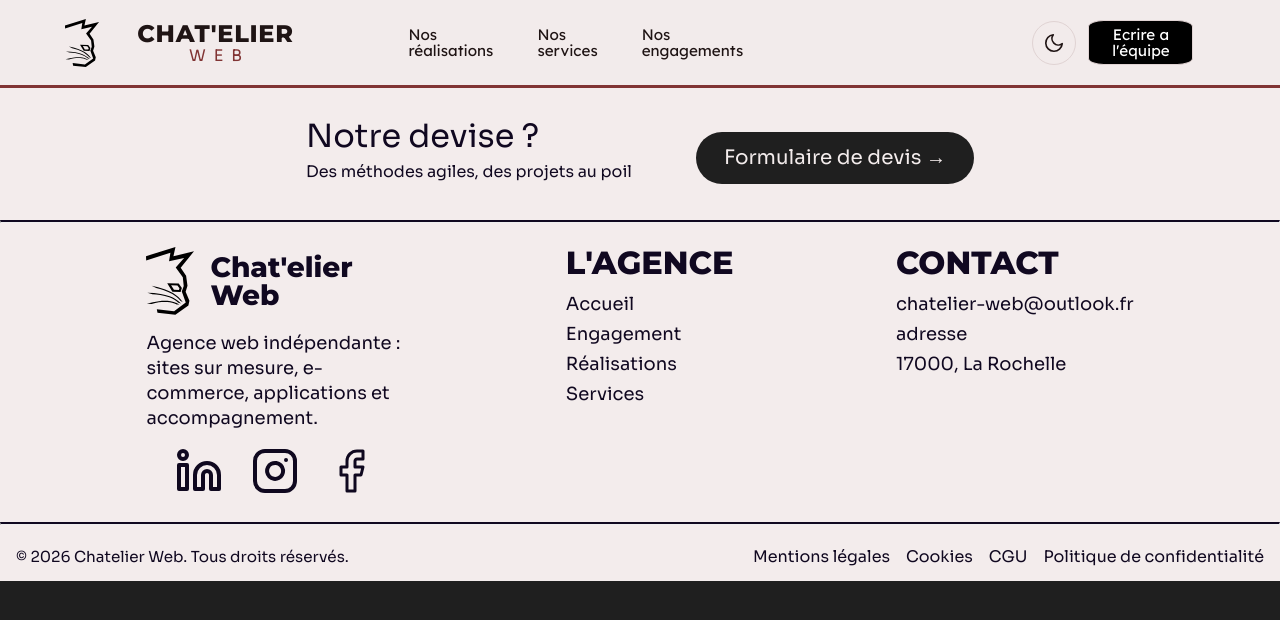
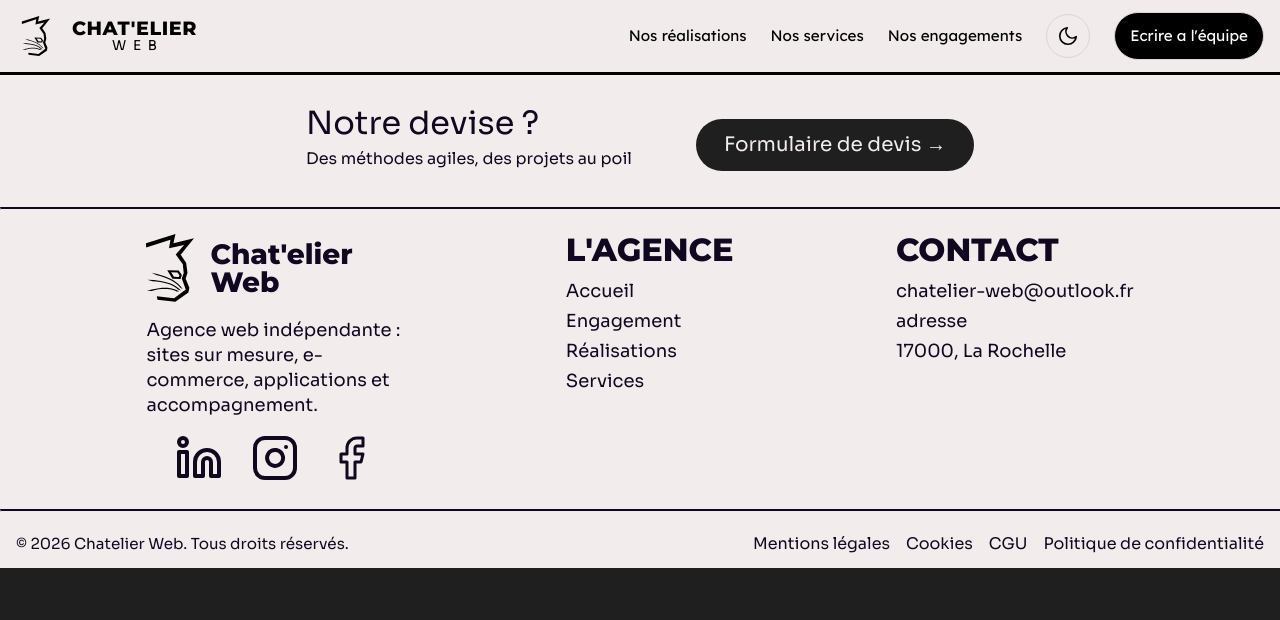
Before and after one commit to Saumons/site-agence-chatelier-web, a PHP site: page /index.php in a window 1280 px wide. Shown: the top 620 px of the page. Run offline with PHP 8.4, Linux system fonts and the light colour scheme; style sheets or scripts are compiled from the project's sources.

Commit message:
fix(header): fix scss

```diff
--- a/scss/abstracts/_variables.scss
+++ b/scss/abstracts/_variables.scss
@@ -127,6 +127,7 @@ $font-lexend: 'Lexend', sans-serif;
 $breakpoints: (
         sm: 576px,
         md: 750px,
+        xmd: 870px,
         lg: 1024px,
         xl: 1280px
 );
--- a/scss/base/_header.scss
+++ b/scss/base/_header.scss
@@ -1,8 +1,5 @@
-*,
-*::before,
-*::after {
-    box-sizing: border-box;
-}
+@use "sass:map";
+@use '../abstracts' as *;
 
 body {
     margin: 0;
@@ -15,9 +12,9 @@ body {
    Toutes les couleurs sont déclarées sur .header : le reste de la page (body, main, footer) n'est pas touché. */
 .header {
     --surface: #F2EBEB;
-    --fg: #1f1414;
-    --accent: #813434;
-    --accent-ink: #ffffff;
+    --fg: #000000;
+    --accent: #000000;
+    --accent-ink: #be0000;
     --line: #e0d3d3;
     --tint: rgba(129, 52, 52, 0.10);
 
@@ -25,21 +22,26 @@ body {
     --font-body: 'Sora', system-ui, sans-serif;
     --font-nav: 'Lexend', system-ui, sans-serif;
 
-    --header-h: 72px;
+
 
     position: relative;
-    z-index: 10;
+    justify-content: space-between;
     display: flex;
+    flex-direction: row;
     align-items: center;
-    gap: 0.75rem;
-    height: var(--header-h);
-    padding-left: max(clamp(16px, 3vw, 40px), env(safe-area-inset-left, 0px));
-    padding-right: max(clamp(16px, 3vw, 40px), env(safe-area-inset-right, 0px));
+    height: 72px;
     background: var(--surface);
     color: var(--fg);
     border-bottom: 3px solid var(--accent);
+    padding: 0 1rem;
+
+    @media (width >= #{map.get($breakpoints, xmd)}) {
+        justify-content: space-between;
+
+    }
 }
 
+/*
 @media (prefers-color-scheme: dark) {
     :root:not([data-theme="light"]) .header {
         --surface: #F2EBEB;
@@ -50,7 +52,8 @@ body {
         --tint: rgba(217, 138, 132, 0.14);
     }
 }
-
+    */
+/*
 :root[data-theme="dark"] .header {
     --surface: #201818;
     --fg: #f4eded;
@@ -59,11 +62,13 @@ body {
     --line: #3a2c2c;
     --tint: rgba(217, 138, 132, 0.14);
 }
+*/
 
 .header__brand {
     display: flex;
+    flex-direction: row;
     align-items: center;
-    gap: 0.75rem;
+    gap: 1rem;
     color: inherit;
     text-decoration: none;
     min-width: 0;
@@ -107,7 +112,7 @@ body {
 
 .header__mode-nuit {
     order: 1;
-    margin-left: auto;
+    margin-left: 1rem;
     flex-shrink: 0;
     display: grid;
     place-items: center;
@@ -120,9 +125,15 @@ body {
     color: var(--fg);
     cursor: pointer;
     transition: background-color 0.2s, color 0.2s, border-color 0.2s;
+
+    @media (width >= #{map.get($breakpoints, xmd)}) {
+        margin-left: 0;
+    }
 }
 
-.header__mode-nuit svg {
+.header__mode-nuit {
+
+    svg {
         width: 22px;
         height: 22px;
         fill: none;
@@ -132,11 +143,16 @@ body {
         stroke-linejoin: round;
     }
 
-.header__mode-nuit:hover {
+    &:hover {
         background: var(--tint);
         color: var(--accent);
         border-color: var(--accent);
     }
+
+
+}
+
+
 
 /* ---------- Navigation ---------- */
 
@@ -146,6 +162,10 @@ nav {
 
 .header__contact {
     visibility: hidden;
+    @media (width >= #{map.get($breakpoints, xmd)}) {
+        visibility: visible;
+        order: 2;
+    }
 }
 
 
@@ -155,6 +175,18 @@ nav {
     height: 1px;
     opacity: 0;
     pointer-events: none;
+    @media (width >= #{map.get($breakpoints, xmd)}) {
+        position: unset;
+    }
+
+}
+
+.header__element-droite {
+    display: flex;
+    flex-direction: row;
+    justify-content: space-between;
+    align-items: center;
+    gap: 1.5rem;
 }
 
 /* Burger */
@@ -168,13 +200,16 @@ nav {
     color: var(--fg);
     cursor: pointer;
     transition: background-color 0.2s;
+
+    @media (width >= #{map.get($breakpoints, xmd)}) {
+        display: none;
     }
 
-.header__burger:hover {
+    &:hover {
         background: var(--tint);
     }
 
-.header__burger span {
+    span {
         position: absolute;
         left: 11px;
         right: 11px;
@@ -182,33 +217,38 @@ nav {
         border-radius: 2px;
         background: currentColor;
         transition: top 0.3s ease, transform 0.3s ease, opacity 0.2s ease;
-}
 
-.header__burger span:nth-child(1) {
+        &:nth-child(1) {
             top: 14px;
         }
 
-.header__burger span:nth-child(2) {
+        &:nth-child(2) {
             top: 21px;
         }
 
-.header__burger span:nth-child(3) {
+        &:nth-child(3) {
             top: 28px;
         }
+    }
 
-#toggle:checked~.header__burger span:nth-child(1) {
+    #toggle:checked~& span:nth-child(1) {
         top: 21px;
         transform: rotate(45deg);
     }
 
-#toggle:checked~.header__burger span:nth-child(2) {
+    #toggle:checked~& span:nth-child(2) {
         opacity: 0;
     }
 
-#toggle:checked~.header__burger span:nth-child(3) {
+    #toggle:checked~& span:nth-child(3) {
         top: 21px;
         transform: rotate(-45deg);
     }
+
+
+}
+
+
 
 #toggle:focus-visible~.header__burger,
 .header__mode-nuit:focus-visible,
@@ -228,7 +268,7 @@ nav {
     display: flex;
     flex-direction: column;
     gap: 2px;
-    padding: 0.5rem max(16px, env(safe-area-inset-right, 0px)) 1rem max(16px, env(safe-area-inset-left, 0px));
+    padding: 0.5rem 16px 1rem 16px;
     background: var(--surface);
     border-bottom: 1px solid var(--line);
     box-shadow: 0 24px 32px -20px rgba(0, 0, 0, 0.35);
@@ -236,19 +276,16 @@ nav {
     visibility: hidden;
     transform: translateY(-8px);
     transition: opacity 0.25s ease, transform 0.25s ease, visibility 0s linear 0.25s;
-}
 
-#toggle:checked~.header__pages {
+
+    #toggle:checked~& {
         opacity: 1;
         visibility: visible;
         transform: none;
         transition-delay: 0s;
     }
 
-.header__pages a {
-    display: flex;
-    align-items: center;
-    justify-content: space-between;
+    a {
         padding: 1rem 0.9rem;
         border-radius: 12px;
         font-family: var(--font-nav);
@@ -256,33 +293,109 @@ nav {
         color: var(--fg);
         text-decoration: none;
         transition: background-color 0.2s, color 0.2s;
-}
 
-.header__pages a::after {
+
+
+        &::after {
             content: "\2192";
             color: var(--accent);
             transition: transform 0.2s;
+            float: right;
         }
 
-.header__pages a:hover {
+        &:hover {
             background: var(--tint);
             color: var(--accent);
         }
 
-.header__pages a:hover::after {
+        &:hover::after {
             transform: translateX(4px);
         }
 
-.header__pages a[aria-current="page"] {
+        &[aria-current="page"] {
             background: var(--accent);
             color: var(--accent-ink);
         }
 
-.header__pages a[aria-current="page"]::after {
+        &[aria-current="page"]::after {
             color: var(--accent-ink);
+        }
+    }
+
+
+
+}
+
+.header__menu {
+    @media (width >= #{map.get($breakpoints, xmd)}) {
+        display: flex;
+        align-items: center;
+        order: 1;
+    }
+}
+
+
+.header__pages {
+    @media (width >= #{map.get($breakpoints, xmd)}) {
+        position: static;
+        flex-direction: row;
+        align-items: center;
+        gap: 1.5rem;
+        padding: 0;
+        background: none;
+        border: 0;
+        box-shadow: none;
+        opacity: 1;
+        visibility: visible;
+        transform: none;
+        transition: none;
+    }
+}
+
+.header__pages a {
+    @media (width >= #{map.get($breakpoints, xmd)}) {
+        gap: 1rem;
+        padding: 0;
+        border-radius: 999px;
+        font-size: 0.95rem;
+    }
+}
+
+.header__pages a::after {
+    @media (width >= #{map.get($breakpoints, xmd)}) {
+        display: none;
+    }
+}
+
+.header__contact-menu{
+    @media (width >= #{map.get($breakpoints, xmd)}) {
+        display: none;
+    }
+}
+
+.header__contact {
+    @media (width >= #{map.get($breakpoints, xmd)}) {
+        display: flex;
+        align-items: center;
+        justify-content: center;
+        padding: 15px;
+        border: 1px solid var(--line);
+        border-radius: 999px;
+        background: #000000;
+        color: #ffffff;
+        font-family: var(--font-nav);
+        font-size: 0.95rem;
+        text-align: center;
+        text-decoration: none;
+        cursor: pointer;
+        transition: background-color 0.2s, color 0.2s;
+    }
+
 }
 
 /* ---------- Desktop ---------- */
+
+/*
 
 @media (min-width: 992px) {
     .header {
@@ -350,7 +463,7 @@ nav {
 
     /* Bouton Contact : texte centré horizontalement et verticalement.
        ".header .header__contact" est plus spécifique que ".header__pages a", donc
-       display, padding et justify-content ne sont plus écrasés. */
+       display, padding et justify-content ne sont plus écrasés.
     .header .header__contact {
         order: 2;
         visibility: visible;
@@ -387,8 +500,11 @@ nav {
     }
 }
 
-@media (prefers-reduced-motion: reduce) {
-    * {
-        transition-duration: 0.01ms !important;
-    }
-}
+*/
+
+
+//@media (prefers-reduced-motion: reduce) {
+//    * {
+//        transition-duration: 0.01ms !important;
+//    }
+//}
--- a/templates/header.php
+++ b/templates/header.php
@@ -9,6 +9,9 @@
     <title><?= $pageTitle ?></title>
     <link href="https://fonts.googleapis.com/css2?family=Lexend:wght@400&family=Montserrat:wght@300;800&family=Sora:wght@400&display=swap" rel="stylesheet">
     <link rel="stylesheet" href="assets/css/style.css">
+    <?php if($pageTitle === "Formulaire de devis"): ?>
+        <script defer src="assets/js/devis.js"></script>
+    <?php endif ?>
 </head>
 
 <body>
@@ -23,6 +26,7 @@
         </div>
     </a>
 
+    <div class="header__element-droite">
         <nav aria-label="Navigation principale" class="header__menu">
             <input type="checkbox" id="toggle" aria-label="Ouvrir le menu">
             <label class="header__burger" for="toggle" aria-hidden="true">
@@ -36,6 +40,7 @@
             </div>
         </nav>
 
+
         <button class="header__mode-nuit" id="modeNuit" type="button" aria-label="Activer le mode nuit" aria-pressed="false">
             <svg viewBox="0 0 24 24" aria-hidden="true">
                 <path d="M21 12.8A9 9 0 1 1 11.2 3a7 7 0 0 0 9.8 9.8z" />
@@ -43,4 +48,5 @@
         </button>
 
         <a href="#" class="header__contact">Ecrire a l'équipe</a>
+    </div>
 </header>
```
Lines whose indentation alone changed are shown as unchanged.
